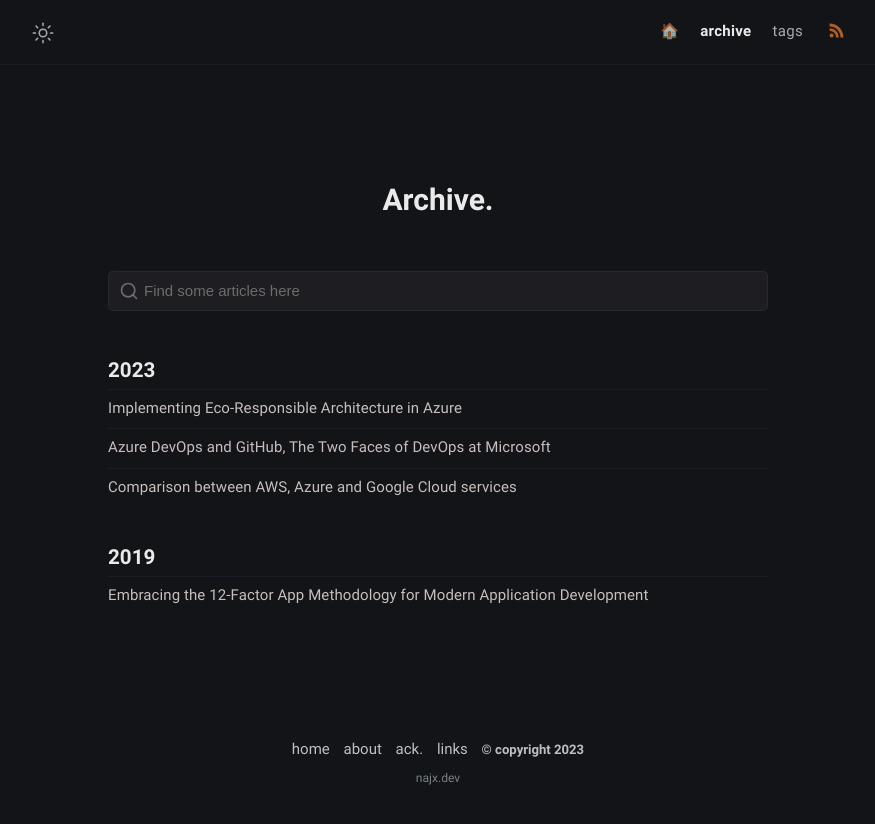
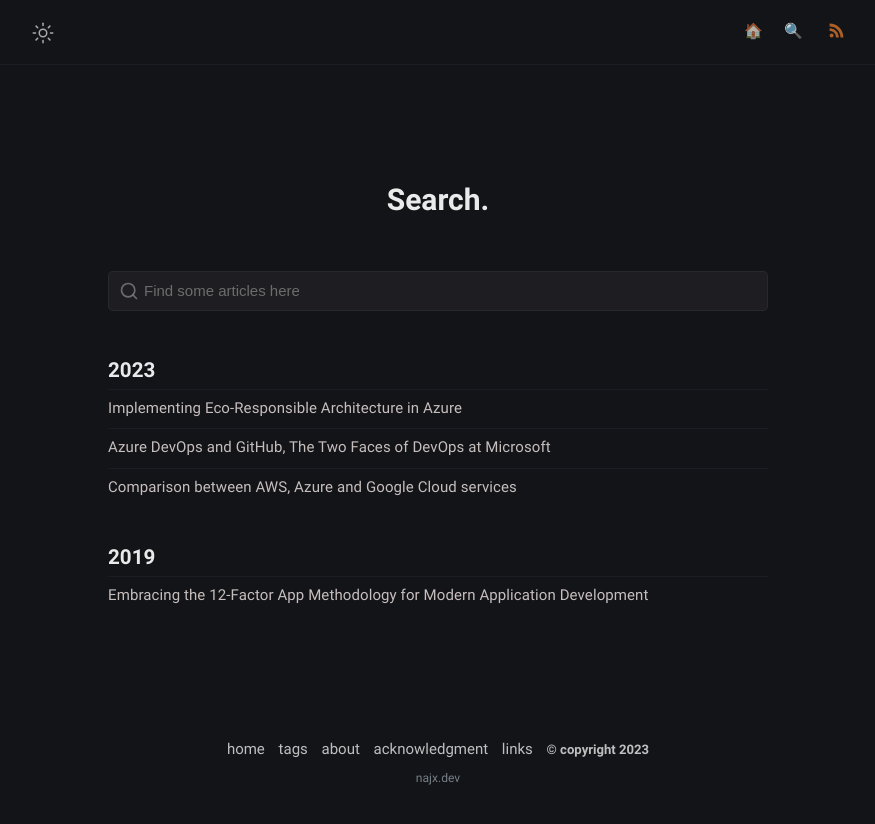
Before and after one commit to najx/najx.github.io, a Jekyll site: the page built from archive.html, in a window 1280 px wide. Shown: the top 824 px of the page, without its empty margins (202-1077 px from the left). Built offline with Jekyll 4.4.1, drawn with Linux system fonts in a browser that asks for light colours.

Commit message:
Reorganize few files and lines

```diff
--- a/_includes/footer.html
+++ b/_includes/footer.html
@@ -1,7 +1,8 @@
 <footer class="footer">
   <a class="footer_item" href="/">home</a>
+  <a class="footer_item" href="/tags">tags</a>
   <a class="footer_item" href="/about">about</a>
-  <a class="footer_item" href="/thanks">ack.</a>
+  <a class="footer_item" href="/thanks">acknowledgment</a>
   <a class="footer_item" href="/links">links</a>
   <!-- <a class="footer_item" href="/archive">archive</a> -->
   <!-- <a class="footer_item" href="javascript::void(0)">resume</a> -->
--- a/archive.html
+++ b/archive.html
@@ -1,6 +1,6 @@
 ---
-title: Archive
-permalink: /archive/
+title: Search
+permalink: /search/
 layout: page
 excerpt: All post.
 comments: false
```
Also changed, not shown: _data/menus.yml (+2 -6 lines), thanks.md (+1 -1 lines).
